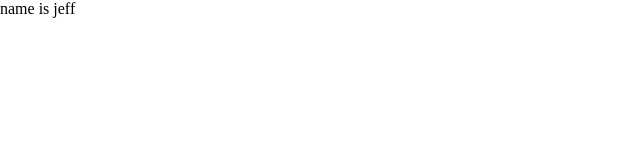
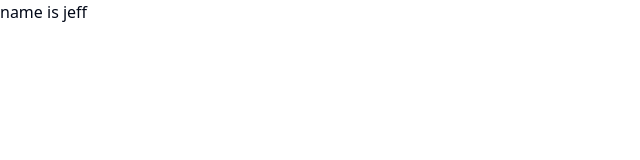
Before and after one commit to Ohm-Rajpal/inventory-tracker, a Next.js app: page / in a window 1280 px wide. Shown: the top 160 px of the page, without its empty margins (0-640 px from the left). Built offline with nearby package versions, Linux system fonts and the light colour scheme.

Commit message:
Using shadcn UI

```diff
--- a/app/globals.css
+++ b/app/globals.css
@@ -1,5 +1,69 @@
-* {
-  box-sizing: border-box;
-  padding: 0;
-  margin: 0;
+@tailwind base;
+@tailwind components;
+@tailwind utilities;
+
+@layer base {
+  :root {
+    --background: 0 0% 100%;
+    --foreground: 222.2 84% 4.9%;
+    --card: 0 0% 100%;
+    --card-foreground: 222.2 84% 4.9%;
+    --popover: 0 0% 100%;
+    --popover-foreground: 222.2 84% 4.9%;
+    --primary: 222.2 47.4% 11.2%;
+    --primary-foreground: 210 40% 98%;
+    --secondary: 210 40% 96.1%;
+    --secondary-foreground: 222.2 47.4% 11.2%;
+    --muted: 210 40% 96.1%;
+    --muted-foreground: 215.4 16.3% 46.9%;
+    --accent: 210 40% 96.1%;
+    --accent-foreground: 222.2 47.4% 11.2%;
+    --destructive: 0 84.2% 60.2%;
+    --destructive-foreground: 210 40% 98%;
+    --border: 214.3 31.8% 91.4%;
+    --input: 214.3 31.8% 91.4%;
+    --ring: 222.2 84% 4.9%;
+    --radius: 0.5rem;
+    --chart-1: 12 76% 61%;
+    --chart-2: 173 58% 39%;
+    --chart-3: 197 37% 24%;
+    --chart-4: 43 74% 66%;
+    --chart-5: 27 87% 67%;
+  }
+
+  .dark {
+    --background: 222.2 84% 4.9%;
+    --foreground: 210 40% 98%;
+    --card: 222.2 84% 4.9%;
+    --card-foreground: 210 40% 98%;
+    --popover: 222.2 84% 4.9%;
+    --popover-foreground: 210 40% 98%;
+    --primary: 210 40% 98%;
+    --primary-foreground: 222.2 47.4% 11.2%;
+    --secondary: 217.2 32.6% 17.5%;
+    --secondary-foreground: 210 40% 98%;
+    --muted: 217.2 32.6% 17.5%;
+    --muted-foreground: 215 20.2% 65.1%;
+    --accent: 217.2 32.6% 17.5%;
+    --accent-foreground: 210 40% 98%;
+    --destructive: 0 62.8% 30.6%;
+    --destructive-foreground: 210 40% 98%;
+    --border: 217.2 32.6% 17.5%;
+    --input: 217.2 32.6% 17.5%;
+    --ring: 212.7 26.8% 83.9%;
+    --chart-1: 220 70% 50%;
+    --chart-2: 160 60% 45%;
+    --chart-3: 30 80% 55%;
+    --chart-4: 280 65% 60%;
+    --chart-5: 340 75% 55%;
+  }
 }
+
+@layer base {
+  * {
+    @apply border-border;
+  }
+  body {
+    @apply bg-background text-foreground;
+  }
+}
--- /dev/null
+++ b/lib/utils.ts
@@ -0,0 +1,6 @@
+import { type ClassValue, clsx } from "clsx"
+import { twMerge } from "tailwind-merge"
+
+export function cn(...inputs: ClassValue[]) {
+  return twMerge(clsx(inputs))
+}
--- /dev/null
+++ b/tailwind.config.js
@@ -0,0 +1,77 @@
+/** @type {import('tailwindcss').Config} */
+module.exports = {
+  darkMode: ["class"],
+  content: [
+    './pages/**/*.{ts,tsx}',
+    './components/**/*.{ts,tsx}',
+    './app/**/*.{ts,tsx}',
+    './src/**/*.{ts,tsx}',
+  ],
+  prefix: "",
+  theme: {
+    container: {
+      center: true,
+      padding: "2rem",
+      screens: {
+        "2xl": "1400px",
+      },
+    },
+    extend: {
+      colors: {
+        border: "hsl(var(--border))",
+        input: "hsl(var(--input))",
+        ring: "hsl(var(--ring))",
+        background: "hsl(var(--background))",
+        foreground: "hsl(var(--foreground))",
+        primary: {
+          DEFAULT: "hsl(var(--primary))",
+          foreground: "hsl(var(--primary-foreground))",
+        },
+        secondary: {
+          DEFAULT: "hsl(var(--secondary))",
+          foreground: "hsl(var(--secondary-foreground))",
+        },
+        destructive: {
+          DEFAULT: "hsl(var(--destructive))",
+          foreground: "hsl(var(--destructive-foreground))",
+        },
+        muted: {
+          DEFAULT: "hsl(var(--muted))",
+          foreground: "hsl(var(--muted-foreground))",
+        },
+        accent: {
+          DEFAULT: "hsl(var(--accent))",
+          foreground: "hsl(var(--accent-foreground))",
+        },
+        popover: {
+          DEFAULT: "hsl(var(--popover))",
+          foreground: "hsl(var(--popover-foreground))",
+        },
+        card: {
+          DEFAULT: "hsl(var(--card))",
+          foreground: "hsl(var(--card-foreground))",
+        },
+      },
+      borderRadius: {
+        lg: "var(--radius)",
+        md: "calc(var(--radius) - 2px)",
+        sm: "calc(var(--radius) - 4px)",
+      },
+      keyframes: {
+        "accordion-down": {
+          from: { height: "0" },
+          to: { height: "var(--radix-accordion-content-height)" },
+        },
+        "accordion-up": {
+          from: { height: "var(--radix-accordion-content-height)" },
+          to: { height: "0" },
+        },
+      },
+      animation: {
+        "accordion-down": "accordion-down 0.2s ease-out",
+        "accordion-up": "accordion-up 0.2s ease-out",
+      },
+    },
+  },
+  plugins: [require("tailwindcss-animate")],
+}
```
Also changed, not shown: package.json (+7 -1 lines), app/Components/Example.tsx (deleted), components.json (added), 1 other file (tests, documents, lock files or other folders).
